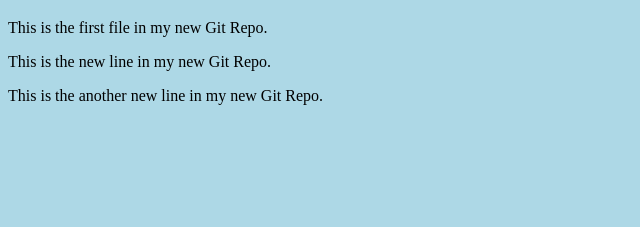
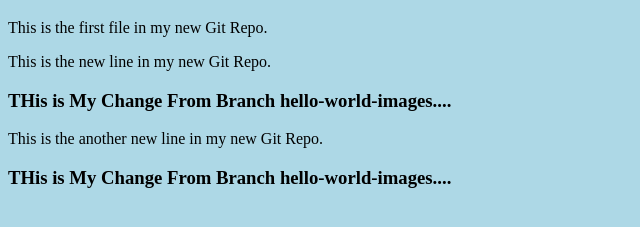
Before and after one commit to malhardhaygude/hello-world, a plain HTML site: page index.html in a window 1280 px wide. Shown: the part 61-288 px from the top of the page, without its empty margins (0-640 px from the left). Drawn offline with Linux system fonts and the light colour scheme.

Commit message:
some h3 are added in index.html ...

```diff
--- a/index.html
+++ b/index.html
@@ -9,7 +9,9 @@
 <h1>Hello world!</h1>
 <p>This is the first file in my new Git Repo.</p>
 <p>This is the new line in my new Git Repo.</p>
+<h3>THis is My Change From Branch hello-world-images....</h3>
 <p>This is the another new line in my new Git Repo.</p>
+<h3>THis is My Change From Branch hello-world-images....</h3>
 
 
 </body>
```
